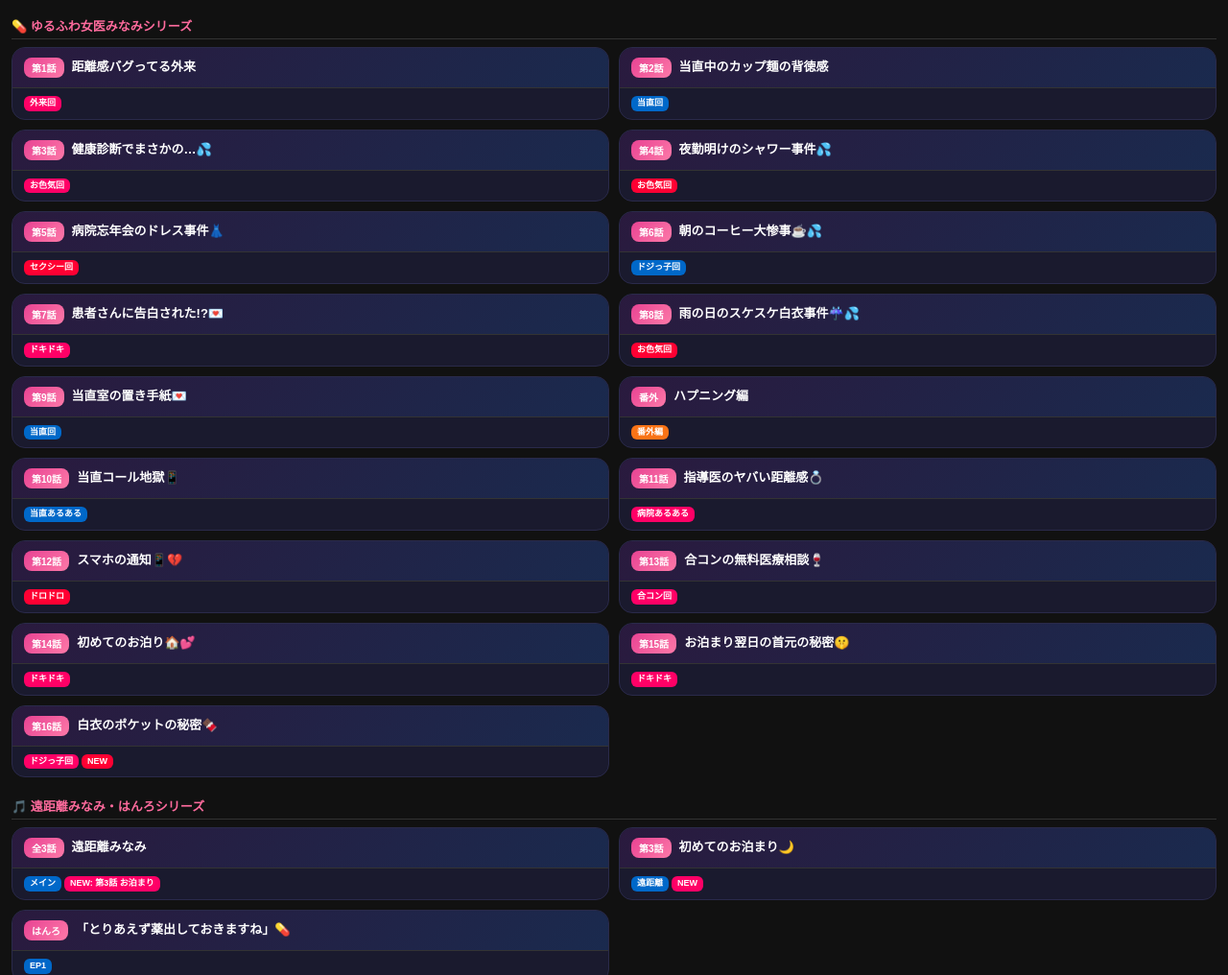
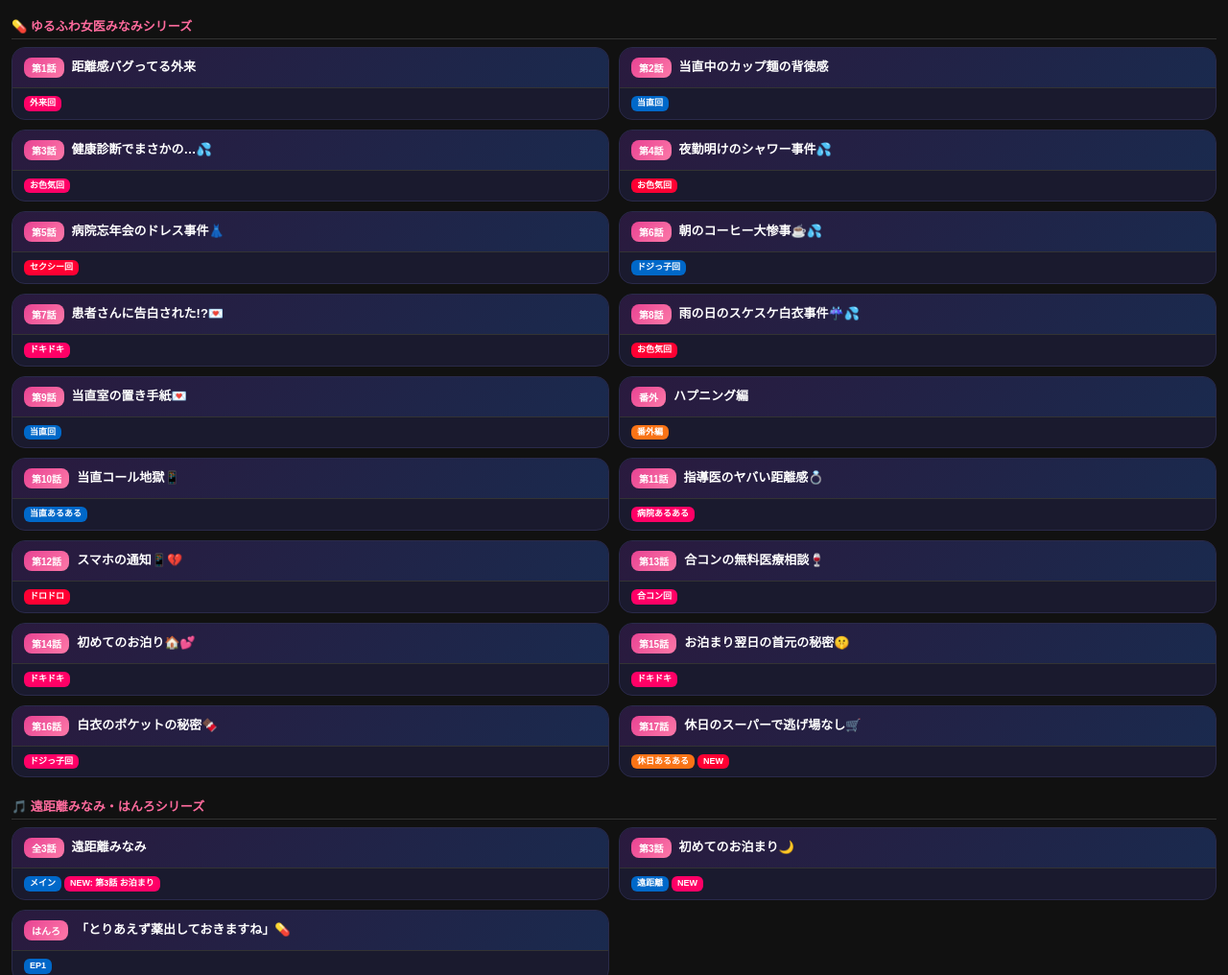
Before and after one commit to smpiiiiii/manga, a plain HTML site: page gallery.html in a window 1280 px wide. Shown: the part 84-1100 px from the top of the page at 96% size. Drawn offline with Linux system fonts and the light colour scheme; a web font is replaced by a local one.

Commit message:
gallery: add ep17

```diff
--- a/gallery.html
+++ b/gallery.html
@@ -102,7 +102,11 @@ h2 { font-size: 13px; color: #ff6b9d; margin: 20px 0 8px; padding-bottom: 4px; b
     </a>
     <a class="card" href="yurufuwa_ep16.html">
         <div class="title-bar"><span class="ep-badge">第16話</span><span class="ep-title">白衣のポケットの秘密🍫</span></div>
-        <div class="info"><p><span class="tag pink">ドジっ子回</span><span class="tag red">NEW</span></p></div>
+        <div class="info"><p><span class="tag pink">ドジっ子回</span></p></div>
+    </a>
+    <a class="card" href="yurufuwa_ep17.html">
+        <div class="title-bar"><span class="ep-badge">第17話</span><span class="ep-title">休日のスーパーで逃げ場なし🛒</span></div>
+        <div class="info"><p><span class="tag orange">休日あるある</span><span class="tag red">NEW</span></p></div>
     </a>
 </div>
 
```
